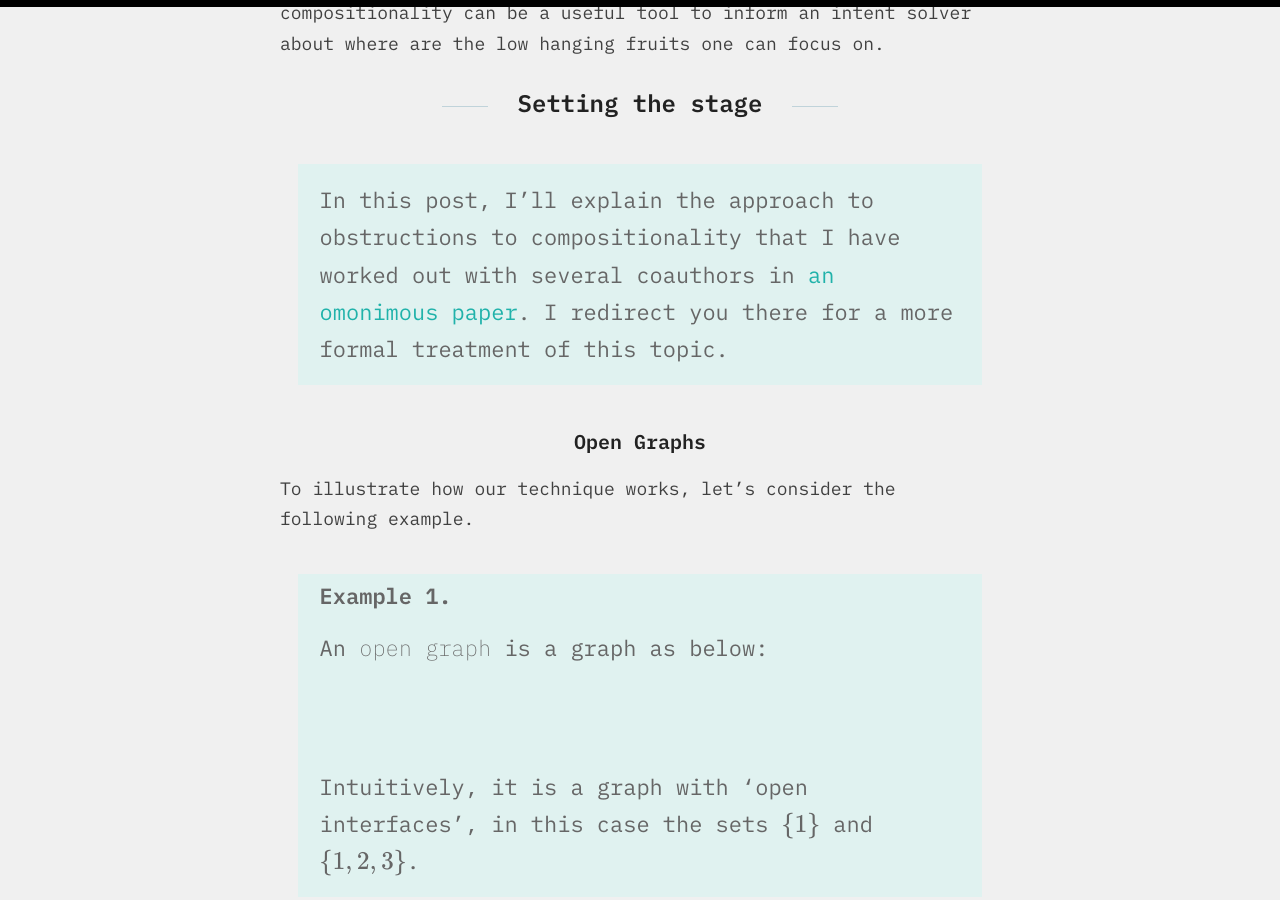
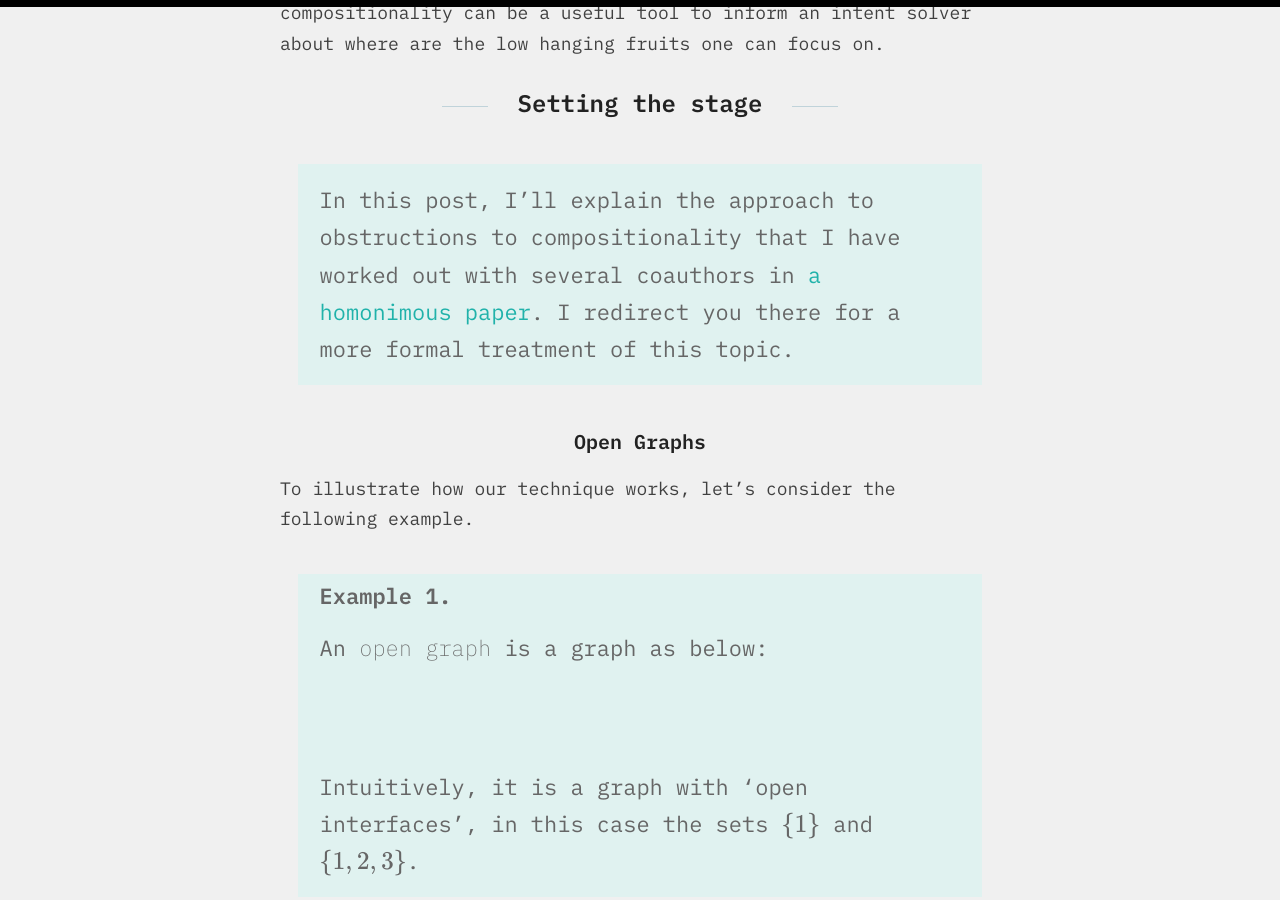
Before and after one commit to eric-downes/20sq-blog, a Jekyll site: the page built from _posts/2023-11-28-mechanics-intent-search-ii.md, in a window 1280 px wide and 900 px high, scrolled down 4125 px. Built offline with Jekyll 4.4.1, drawn with Linux system fonts in a browser that asks for light colours; some web fonts are replaced; formulas are drawn with MathJax 3.

Commit message:
Typo corrected.

```diff
--- a/_posts/2023-11-28-mechanics-intent-search-ii.md
+++ b/_posts/2023-11-28-mechanics-intent-search-ii.md
@@ -65,7 +65,7 @@ Even more practically, the formal study of obstructions to compositionality can
 
 ## Setting the stage
 
-> In this post, I'll explain the approach to obstructions to compositionality that I have worked out with several coauthors in [an omonimous paper](https://arxiv.org/abs/2307.14461). I redirect you there for a more formal treatment of this topic.
+> In this post, I'll explain the approach to obstructions to compositionality that I have worked out with several coauthors in [a homonimous paper](https://arxiv.org/abs/2307.14461). I redirect you there for a more formal treatment of this topic.
 
 
 ### Open Graphs
```
